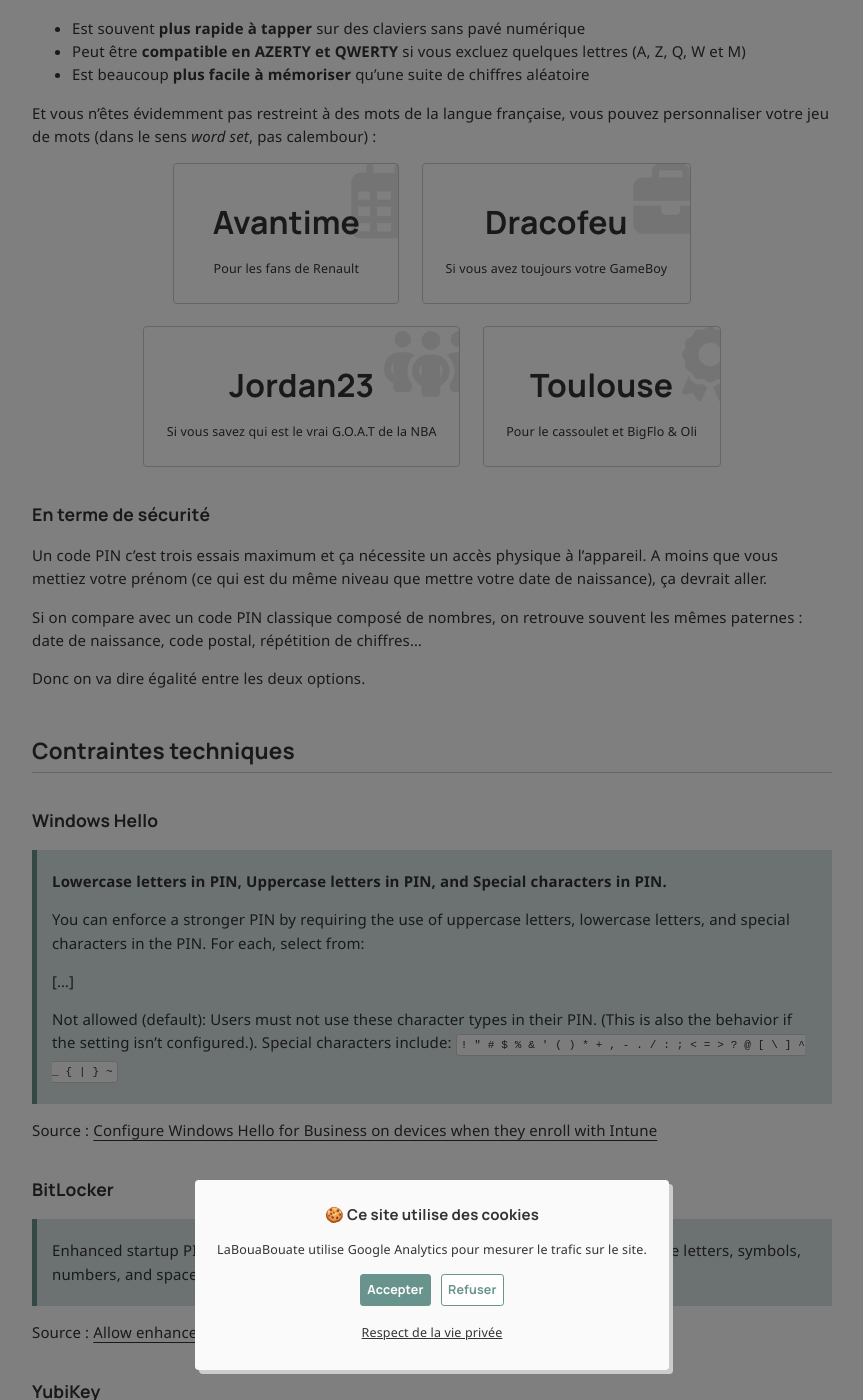
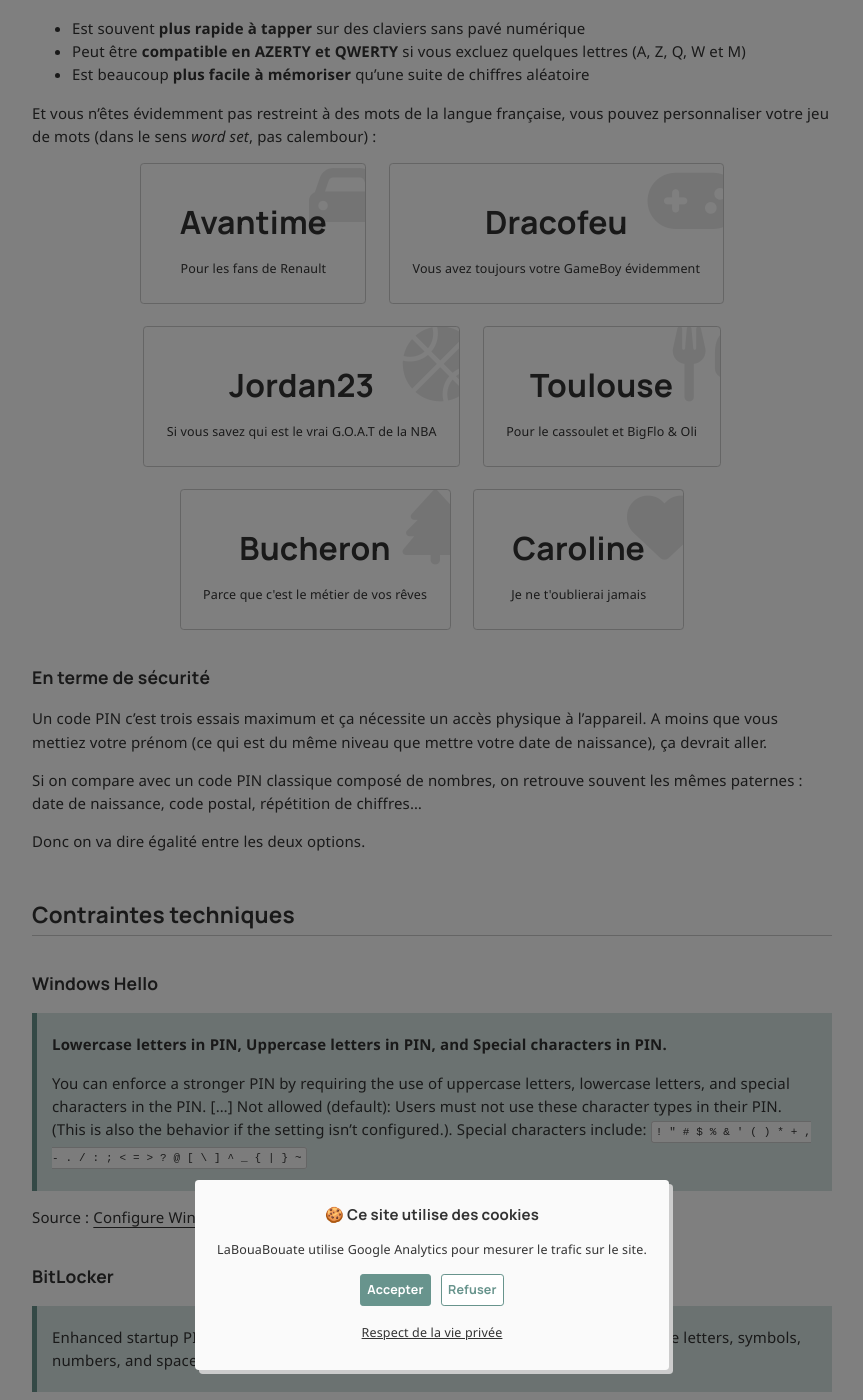
Before and after one commit to leobouard/leobouard.github.io, a Jekyll site: the page built from _posts/2026/2026-11-05-un-code-pin-qu-il-est-bien.md, in a window 1280 px wide and 1400 px high, scrolled down 1125 px. Shown: the whole window, without its empty margins (208-1071 px from the left). Built offline with Jekyll 4.4.1, drawn with Linux system fonts in a browser that asks for light colours; nearby versions of some CDN libraries; some web fonts are replaced; comment, search, counter and statistics services are not loaded; some of the changed text lies outside the part shown.

Commit message:
Update 2026-11-05-un-code-pin-qu-il-est-bien.md

```diff
--- a/_posts/2026/2026-11-05-un-code-pin-qu-il-est-bien.md
+++ b/_posts/2026/2026-11-05-un-code-pin-qu-il-est-bien.md
@@ -33,9 +33,9 @@
 
 Le truc c'est qu'aujourd'hui et sur un ordinateur, il n'y a pas de raison de se limiter à une sélection 10 caractères pour votre code PIN. Vous avez un clavier complet à votre disposition, et aucune interdiction de mettre autre chose que des chiffres ! Les codes PIN avec des lettres sont supportés sur :
 
-- ✅ Windows Hello
-- ✅ BitLocker
-- ✅ YubiKey (sauf les accents)
+- Windows Hello
+- BitLocker
+- YubiKey (sauf les accents)
 
 Donc au lieu de penser à une date de naissance, pensez plutôt à un truc comme ça :
 
@@ -62,22 +62,32 @@
   <div class="rewind hover-popout">
     <h3>Avantime</h3>
     <small>Pour les fans de Renault</small>
-    <i class="fa-regular fa-calendar-days"></i>
+    <i class="fa-solid fa-car"></i>
   </div>
   <div class="rewind hover-popout">
     <h3>Dracofeu</h3>
-    <small>Si vous avez toujours votre GameBoy</small>
-    <i class="fa-solid fa-briefcase"></i>
+    <small>Vous avez toujours votre GameBoy évidemment</small>
+    <i class="fa-solid fa-gamepad"></i>
   </div>
   <div class="rewind hover-popout">
     <h3>Jordan23</h3>
     <small>Si vous savez qui est le vrai G.O.A.T de la NBA</small>
-    <i class="fa-solid fa-people-group"></i>
+    <i class="fa-solid fa-basketball"></i>
   </div>
   <div class="rewind hover-popout">
     <h3>Toulouse</h3>
     <small>Pour le cassoulet et BigFlo & Oli</small>
-    <i class="fa-solid fa-award"></i>
+    <i class="fa-solid fa-utensils"></i>
+  </div>
+  <div class="rewind hover-popout">
+    <h3>Bucheron</h3>
+    <small>Parce que c'est le métier de vos rêves</small>
+    <i class="fa-solid fa-tree"></i>
+  </div>
+  <div class="rewind hover-popout">
+    <h3>Caroline</h3>
+    <small>Je ne t'oublierai jamais</small>
+    <i class="fa-solid fa-heart"></i>
   </div>
 </div>
 
@@ -95,10 +105,8 @@
 
 > **Lowercase letters in PIN, Uppercase letters in PIN, and Special characters in PIN.**
 >
-> You can enforce a stronger PIN by requiring the use of uppercase letters, lowercase letters, and special characters in the PIN. For each, select from:
->
+> You can enforce a stronger PIN by requiring the use of uppercase letters, lowercase letters, and special characters in the PIN.
 > [...]
->
 > Not allowed (default): Users must not use these character types in their PIN. (This is also the behavior if the setting isn't configured.). Special characters include: `! " # $ % & ' ( ) * + , - . / : ; < = > ? @ [ \ ] ^ _ { | } ~`
 
 Source : [Configure Windows Hello for Business on devices when they enroll with Intune](https://learn.microsoft.com/intune/device-security/identity-protection/configure-tenant-wide-policy)
```
